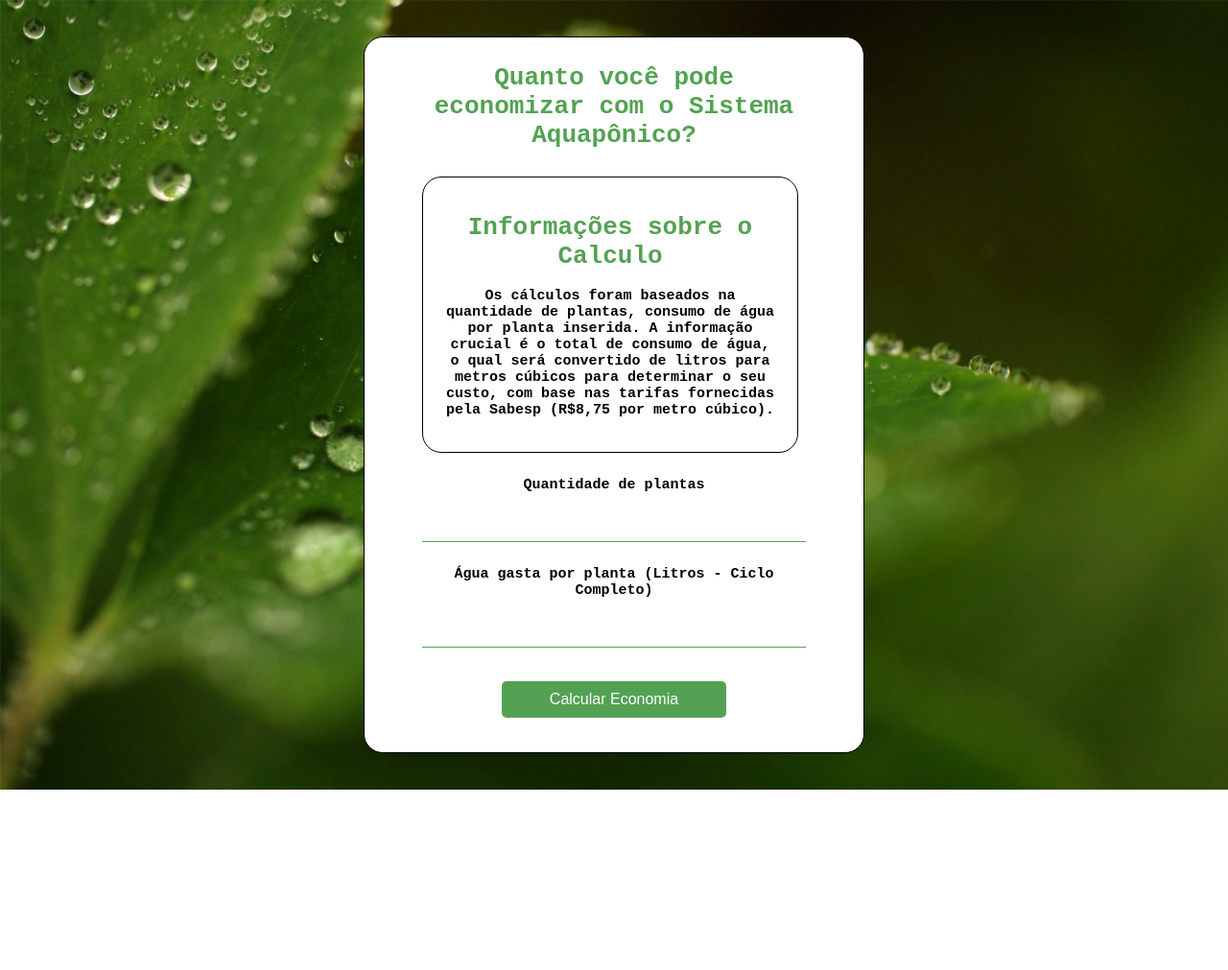
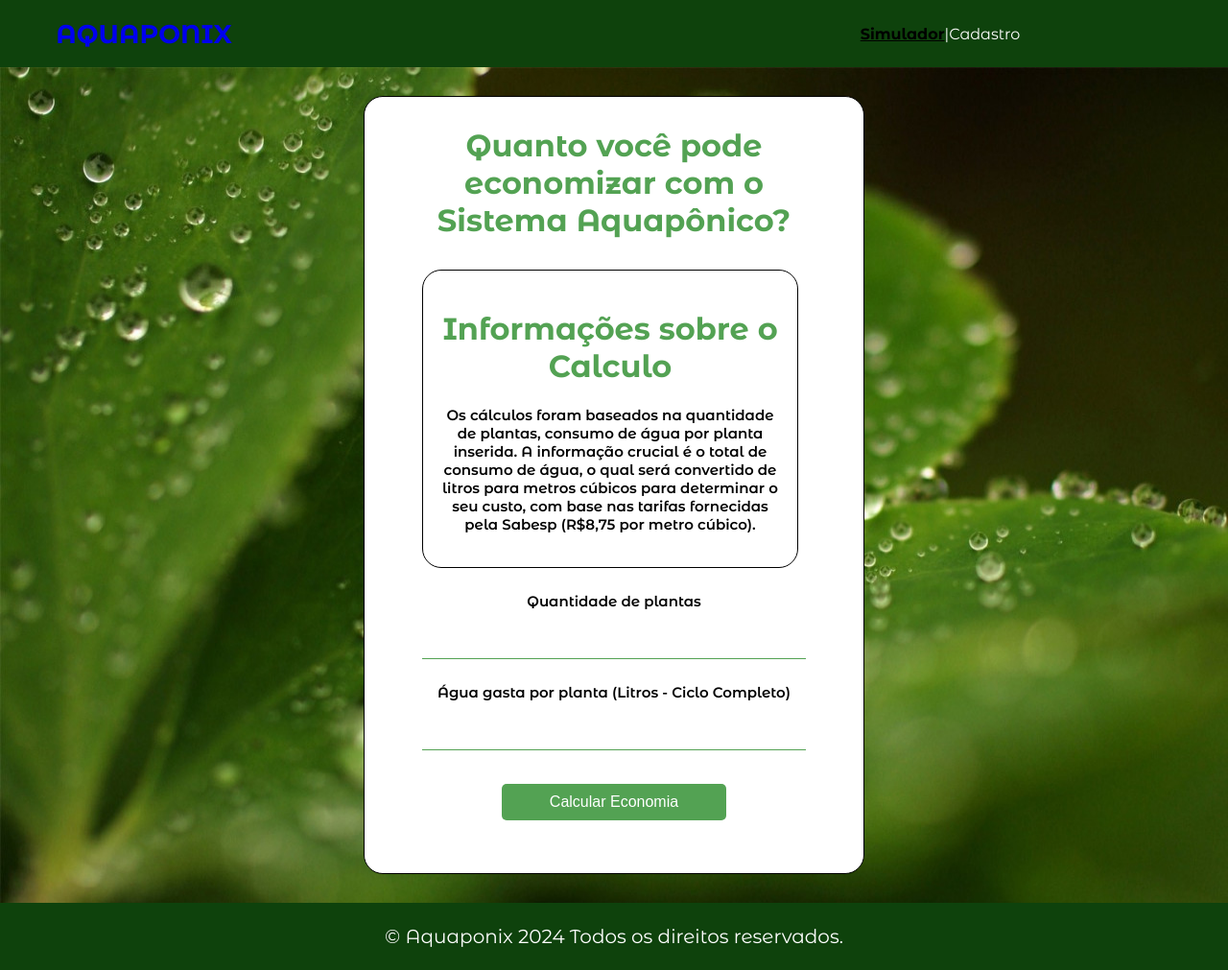
Before and after one commit to Grupo1-ADSB-AquaPonix/WebSite-Aquaponix, a plain HTML site: page simulador-financeiro/simulador.html in a window 1280 px wide. Shown: the whole page at 96% size. Before the commit the page ends 823 px from the top, so only its background shows below. Drawn offline with Linux system fonts and the light colour scheme.

Commit message:
Conclusão da tela do simulador financeiro

```diff
--- a/simulador-financeiro/simulador.html
+++ b/simulador-financeiro/simulador.html
@@ -5,11 +5,31 @@
     <!-- METADATAS -->
     <meta charset="UTF-8">
     <meta name="viewport" content="width=device-width, initial-scale=1.0">
-    <!-- CCS -->
-    <link rel="stylesheet" type="text/css" href="style.css">
-    <!-- TITLE -->
+    <link rel="stylesheet" href="./style.css">
+    <link rel="preconnect" href="https://fonts.googleapis.com">
+    <link rel="preconnect" href="https://fonts.gstatic.com" crossorigin>
+    <link href="https://fonts.googleapis.com/css2?family=Montserrat+Alternates:ital,wght@0,100;0,200;0,300;0,400;0,500;0,600;0,700;0,800;0,900;1,100;1,200;1,300;1,400;1,500;1,600;1,700;1,800;1,900&display=swap" rel="stylesheet">
     <title>Simulador Financeiro</title>
+
 </head>
+<nav id="navBar">
+    <div class="logoEmpresa">
+        <h1><a href="../home.html">AQUAPONIX</a></h1>
+    </div>
+    <div class="container-links" id="links">
+        <div class="links2" id="links2">
+            <ul>
+                <li style="font-weight: bolder; color: black;">
+                    <ins>Simulador</ins>
+                </li>
+                <li>|</li>
+                <a href="../tela-cadastro/telaCadastro.html">
+                    <li> Cadastro </li>
+                </a>
+            </ul>
+        </div>
+    </div>
+</nav>
 <body>
     <div class="container">
         <div class="content">
@@ -35,6 +55,12 @@
         </div>
     </div>
 </body>
+
+<footer>
+    <p>
+        &copy; Aquaponix 2024 Todos os direitos reservados.
+    </p>
+</footer>
 </html>
 
 <script>
@@ -95,10 +121,11 @@
         `;
 
         economia.innerHTML = `
+        <div class = "msg2">
         <h2>Econômia Geral</h2>
         <p>Água Economizada: <span class="menor">${economia_agua}</span> litros</p>
         <p>Economia: <span class="menor">${economia_formatado}</span></p>
-        `;
+        </div>`;
 
     }
 
--- a/simulador-financeiro/style.css
+++ b/simulador-financeiro/style.css
@@ -1,10 +1,8 @@
-/* --------------------BODY-------------------- */
-
 body {
-    font-family: monospace; /* FONTE GLOBAL */
-    background-image: url(imagem/fundo.jpg); /* PLANO DE FUNDO - BACKGROUND */
-    background-repeat: no-repeat;
-    background-size: cover;
+    display: contents;
+    width: 100%;
+    height: 100%;
+    font-family: "Montserrat Alternates", sans-serif;
 }
 
 
@@ -15,6 +13,9 @@ body {
     flex-direction: row;
     justify-content: space-evenly;
     align-items: center;
+    width: 100%;
+    height: 100%;
+    background-image: url(imagem/fundo.jpg); /* PLANO DE FUNDO - BACKGROUND */
 }
 
 
@@ -38,7 +39,7 @@ body {
 
 .content {
     width: 400px; /* LARGURA DA DIV */
-    height: 725px; /* ALTURA DA DIV */
+    height: 100%; /* ALTURA DA DIV */
     margin: 30px 0px; /* ESPAÇAMENTO EXTERNO - AUTO ALINHAMENTO */
     padding: 10px 60px; /* ESPAÇAMENTO INTERNO - Ypx Xpx */
     gap: 10px; /* ESPAÇAMENTO ENTRE OS ITENS DENTRO DA DIV */
@@ -120,3 +121,118 @@ h2 {
 .menor {
     color: green; /* COR PERSONALIZADA PARA VALORES DO SISTEMA AQUAPÔNICO */
 }
+
+.msg{
+    margin-left: 5px;
+    border: 1px solid;
+    border-style: inset;
+    border-color: black;
+    border-radius: 20px;
+    width: 60%;
+}
+
+.msg2{
+    border: 1px solid;
+    border-style: inset;
+    border-color: black;
+    border-radius: 20px;
+}
+
+nav{
+    width: 100%;
+    height: 70px;
+
+    display: flex;
+    flex-direction: row;
+    justify-content: space-between;
+    background-color: #0e420c;
+}
+
+
+a{
+    text-decoration: none;
+
+}
+
+a:visited{
+    color: white;
+}
+
+.logoEmpresa{
+    height: 100%;
+    width: 300px;
+
+    display: flex;
+    align-items: center;
+    justify-content: center;
+
+    color: white;
+    font-size: 18px;
+}
+
+
+.container-links{
+    height: 100%;
+    width: 50%;
+
+    display: flex;
+    align-items: center;
+    justify-content: space-around;
+    flex-direction: row;
+}
+
+.links{
+    height: 80%;
+    width: 50%;
+
+    display: flex;
+    flex-direction: row;
+    align-items: center;
+    justify-content: center;
+}
+
+.links2{
+    height: 80%;
+    width: 30%;
+
+    display: flex;
+    flex-direction: row;
+    align-items: center;
+    justify-content: center;
+}
+
+.links ul, .links2 ul{
+    width: 100%;
+    height: 100%;
+    list-style-type: none;
+
+    display: flex;
+    flex-direction: row;
+    align-items: center;
+    justify-content: space-around;
+
+    color: white;
+}
+
+.links a, .links2 a{
+    color: white;
+    text-decoration: none;
+}
+
+.links a:hover, .links2 a:hover{
+    color: aqua;
+}
+
+
+footer{
+    height: 70px;
+    width: 100%;
+
+    display: flex;
+    align-items: center;
+    justify-content: center;
+
+    color: white;
+    font-size: 20px;
+    background-color: #0e420c;
+}
```
